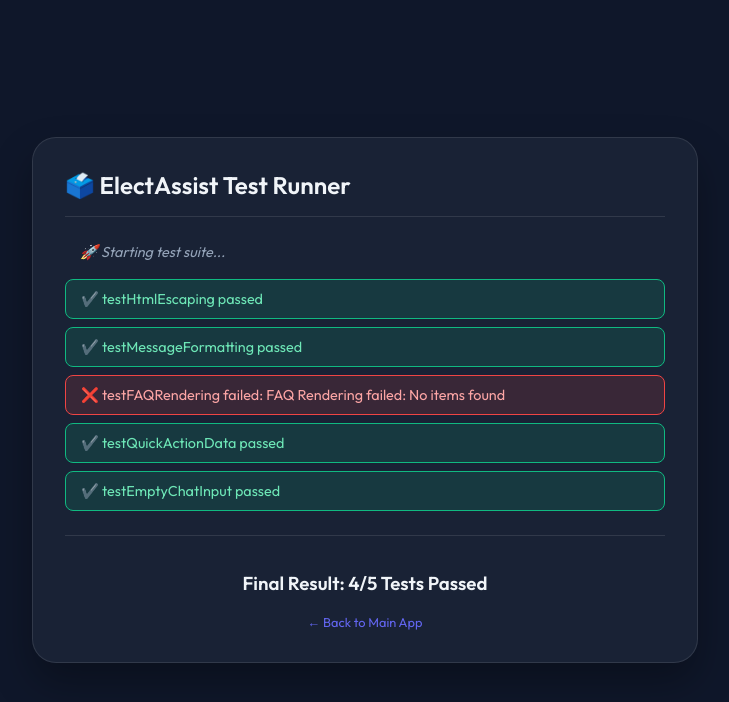
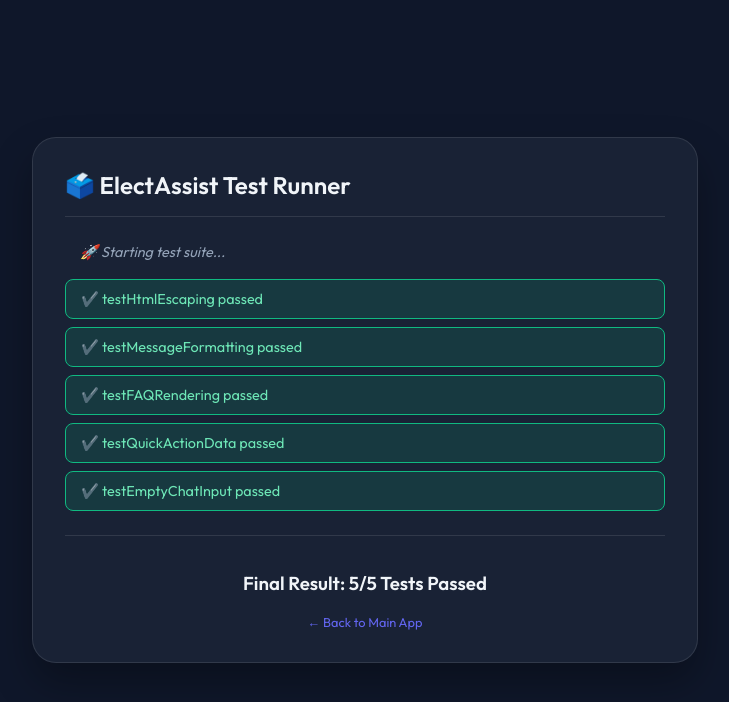
Before and after one commit to parth-1923/ElectAssist, a plain HTML site: page test-runner.html in a window 1280 px wide. Shown: the whole page, without its empty margins (275-1004 px from the left). Drawn offline with Linux system fonts and the light colour scheme.

Commit message:
Fix test suite bug and bump version

```diff
--- a/index.html
+++ b/index.html
@@ -218,7 +218,7 @@
   </div>
 </div>
 
-<script src="data.js?v=9"></script>
-<script src="app.js?v=9"></script>
+<script src="data.js?v=10"></script>
+<script src="app.js?v=10"></script>
 </body>
 </html>
--- a/tests.js
+++ b/tests.js
@@ -30,9 +30,9 @@ const tests = {
   // ── INTEGRATION TESTS: DATA & UI ──────────────────
   testFAQRendering: () => {
     console.log('Running: testFAQRendering...');
-    // Mock the FAQ container
+    // Mock the FAQ container (actual ID is faq-list)
     const mockContainer = document.createElement('div');
-    mockContainer.id = 'faq-container';
+    mockContainer.id = 'faq-list';
     document.body.appendChild(mockContainer);
 
     buildFAQ(); // This should populate the container
```
